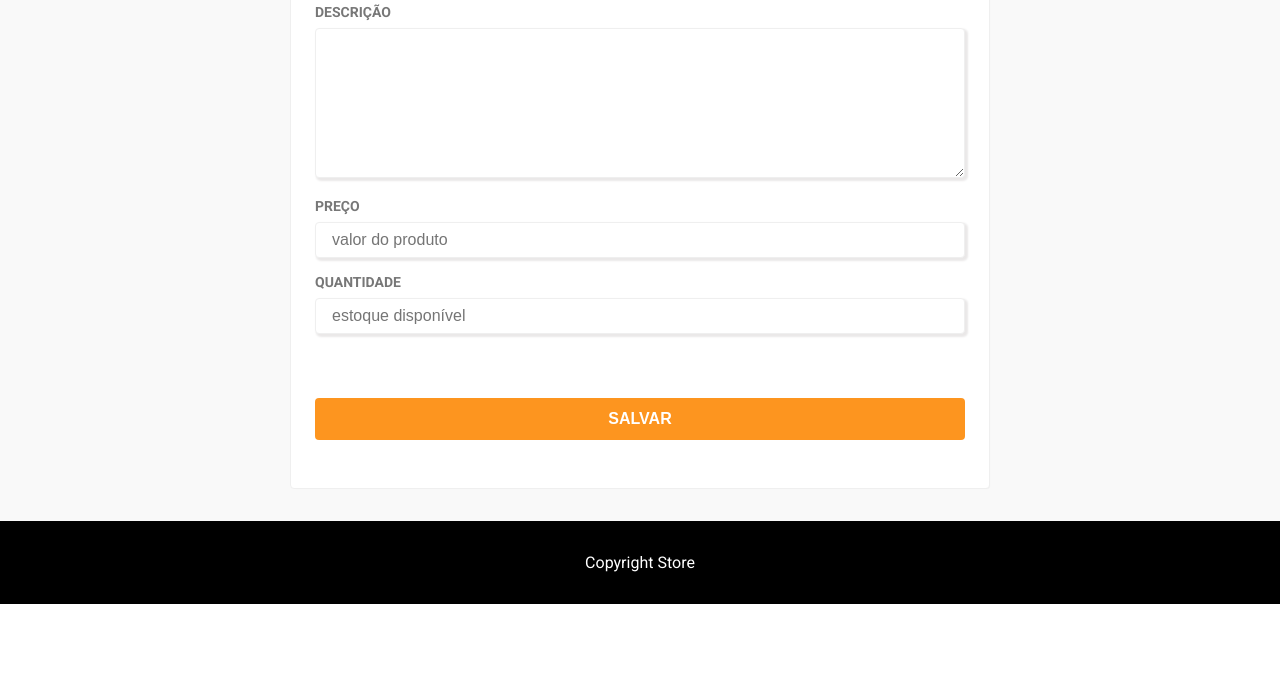
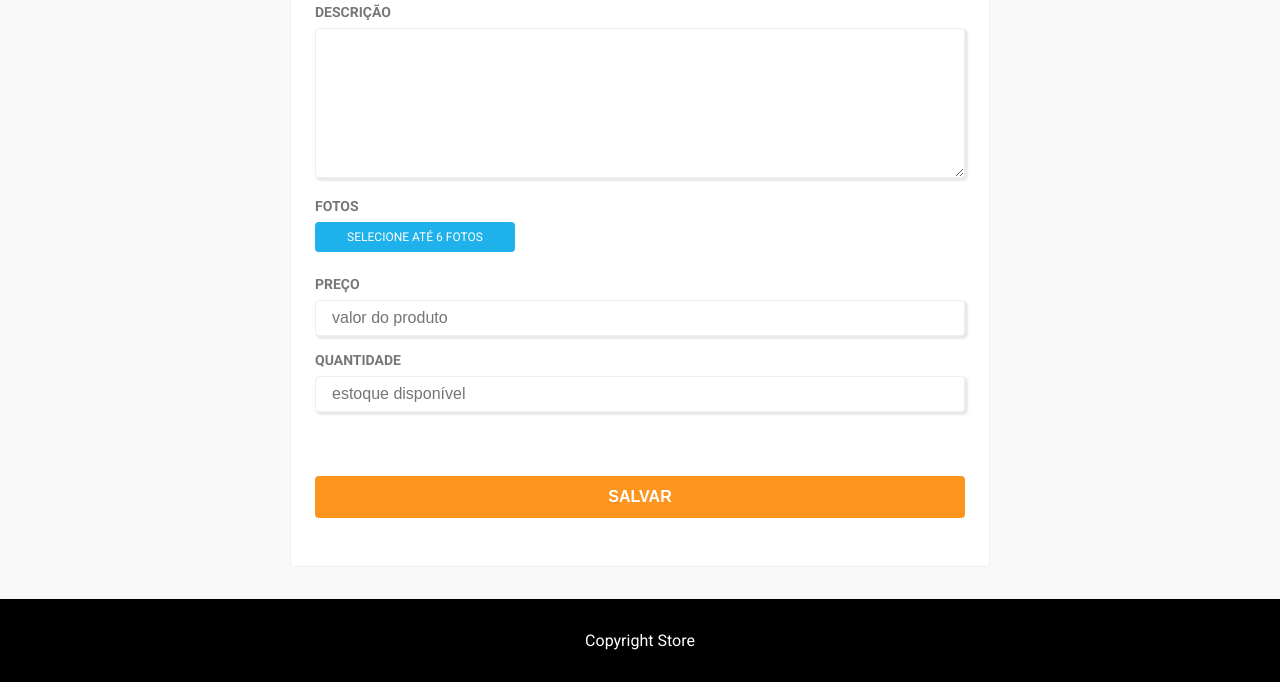
Before and after one commit to jgbotelho3/store, a Node server app: page /products/create in a window 1280 px wide. Shown: the part 378-1060 px from the top of the page. Before the commit the page ends 982 px from the top, so only its background shows below. Run offline with Node 20, Linux system fonts and the light colour scheme; data that the repository does not hold is empty.

Commit message:
frontend upload complete

```diff
--- a/public/script.js
+++ b/public/script.js
@@ -14,3 +14,106 @@ const Mask = {
     }).format(value / 100)
   }
 }
+
+const PhotosUpload = {
+  input: '',
+  uploadLimit: 6,
+  preview: document.querySelector('#photos-preview'),
+  files: [],
+
+  handleFileInput (event) {
+    const { files: fileList } = event.target
+    PhotosUpload.input = event.target
+
+    if (PhotosUpload.hasLimit(event)) return
+
+    Array.from(fileList).forEach(file => {
+      PhotosUpload.files.push(file)
+
+      const reader = new FileReader()
+
+      reader.onload = () => {
+        const image = new Image()
+        image.src = String(reader.result)
+
+        const div = PhotosUpload.getContainer(image)
+
+        PhotosUpload.preview.appendChild(div)
+      }
+
+      reader.readAsDataURL(file)
+    })
+
+    PhotosUpload.input.files = PhotosUpload.getAllFiles()
+  },
+
+  hasLimit (event) {
+    const { uploadLimit, input, preview } = PhotosUpload
+    const { files: fileList} = input
+
+    if (fileList.length > uploadLimit) {
+      alert(`O número máximo de fotos permitidas são ${uploadLimit}`)
+      event.preventDefault()
+      return true
+    }
+
+    const photosDiv = []
+    preview.childNodes.forEach(item => {
+      if (item.classList && item.classList.value == 'photo')
+        photosDiv.push(item)
+    })
+
+    const totalPhotos = fileList.length + photosDiv.length
+
+    if (totalPhotos > uploadLimit) {
+      alert('Você já atingiu o número máximo de fotos')
+      event.preventDefault()
+      return true
+    }
+
+    return false
+  },
+
+  getAllFiles () {
+    const dataTransfer =
+      new ClipboardEvent('').clipboardData || new DataTransfer()
+
+    PhotosUpload.files.forEach(file => dataTransfer.items.add(file))
+
+    return dataTransfer.files
+  },
+
+  getContainer (image) {
+    const div = document.createElement('div')
+    div.classList.add('photo')
+
+    div.onclick = PhotosUpload.removePhoto
+
+    div.appendChild(image)
+
+    div.appendChild(PhotosUpload.getRemoveButton())
+
+    return div
+  },
+
+  getRemoveButton () {
+    const button = document.createElement('i')
+    button.classList.add('material-icons')
+    button.innerHTML = 'close'
+    return button
+  },
+
+  removePhoto (event) {
+    const photoDiv = event.target.parentNode
+
+    const photosArray = Array.from(PhotosUpload.preview.children)
+
+    const index = photosArray.indexOf(photoDiv)
+
+    PhotosUpload.files.splice(index, 1)
+
+    PhotosUpload.input.files = PhotosUpload.getAllFiles()
+
+    photoDiv.remove()
+  }
+}
--- a/public/style.css
+++ b/public/style.css
@@ -216,3 +216,75 @@ form .item span{
   font-size: 14px;
   align-self: center;
 }
+
+/*===UPLOAD PHOTOS===*/
+
+form .item #photos-upload{
+  position: relative;
+  display: block;
+  overflow: hidden;
+  width: 200px;
+}
+
+form .item #photos-upload p{
+  padding: 8px 16px;
+  border-radius: 4px;
+  box-shadow: 0 2px 2px -6px #333;
+  background-color: var(--secondary-color);
+  color:#fff;
+  width: 100%;
+  text-align: center;
+  text-transform: uppercase;
+  font-size: 12px;
+}
+
+form .item #photos-input{
+  position: absolute;
+  top:0;
+  left:0;
+  display:block;
+  overflow: hidden;
+  width: 100%;
+  height: 100%;
+  opacity:0;
+  cursor:pointer;
+}
+
+form .item #photos-preview{
+  display: grid;
+  grid-template-columns: repeat(3, 1fr);
+  grid-gap: 8px;
+  width: 100%;
+  margin: 8px 0;
+}
+
+form .item #photos-preview img{
+   width: 100%;
+   height: 150px;
+   object-fit: cover;
+}
+
+#photos-preview .photo{
+  position: relative;
+}
+
+#photos-preview .photo i{
+  position: absolute;
+  top:0;
+  left:0;
+  background: rgba(255,255,255, .8);
+  color: #ff0000;
+  width: 100%;
+  height: 100%;
+  display:flex;
+  align-items: center;
+  justify-content: center;
+  font-size: 500%;
+  cursor:pointer;
+  opacity: 0;
+  transition: opacity 300ms;
+}
+
+#photos-preview .photo:hover i{
+  opacity: 1
+}
--- a/src/app/views/products/fields.njk
+++ b/src/app/views/products/fields.njk
@@ -26,7 +26,18 @@
     <textarea name="description">{{product.description}}</textarea>
 </div>
 
-{# Campo para foto #}
+<div class="item">
+  <div>Fotos</div>
+  <div>
+    <div id="photos-upload">
+      <input type="file" id="photos-input" name="photos" multiple accept="image/*"
+      onchange="PhotosUpload.handleFileInput(event)">
+      <p>Selecione até 6 fotos</p>
+    </div>
+    <div id="photos-preview"></div>
+
+  </div>
+</div>
 
 <div class="item">
   <div>Preço</div>
@@ -38,7 +49,7 @@
     <input type="hidden" name="old_price" value="{{product.old_price}}">
   {%endif%}
 </div>
-{#Fazer máscara para conversão de moeda no campo acima #}
+
 
 <div class="item">
 <div>Quantidade</div>
```
